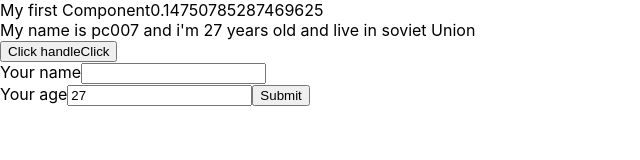
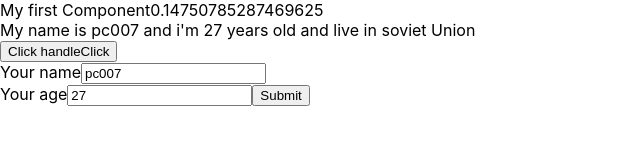
Before and after one commit to itphucuong007/basic-reactjs, a React (Create React App) app: page / in a window 1280 px wide. Shown: the top 160 px of the page, without its empty margins (0-640 px from the left). Built offline with nearby package versions, Linux system fonts and the light colour scheme.

Commit message:
Update Video 22

```diff
--- a/src/components/UserInfor.js
+++ b/src/components/UserInfor.js
@@ -58,7 +58,7 @@ class UserInfor extends React.Component {
                 <form onSubmit={(event) => { this.handleOnSubmit(event) }}>
                     <label>Your name</label>
                     <input
-                        type='text'
+                        type='text'   value={this.state.name}
                         onChange={(event) => { this.handleOnChangeInput(event) }}
                     />
 
```
